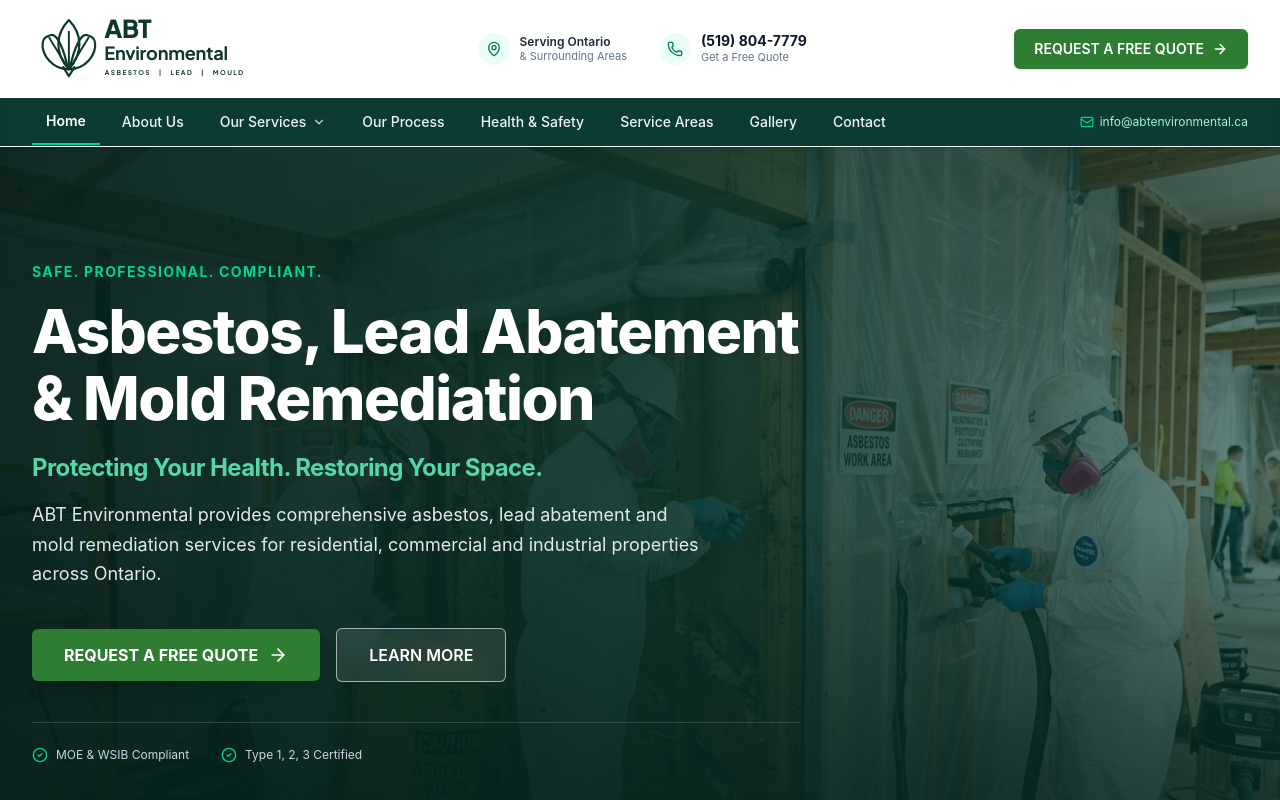
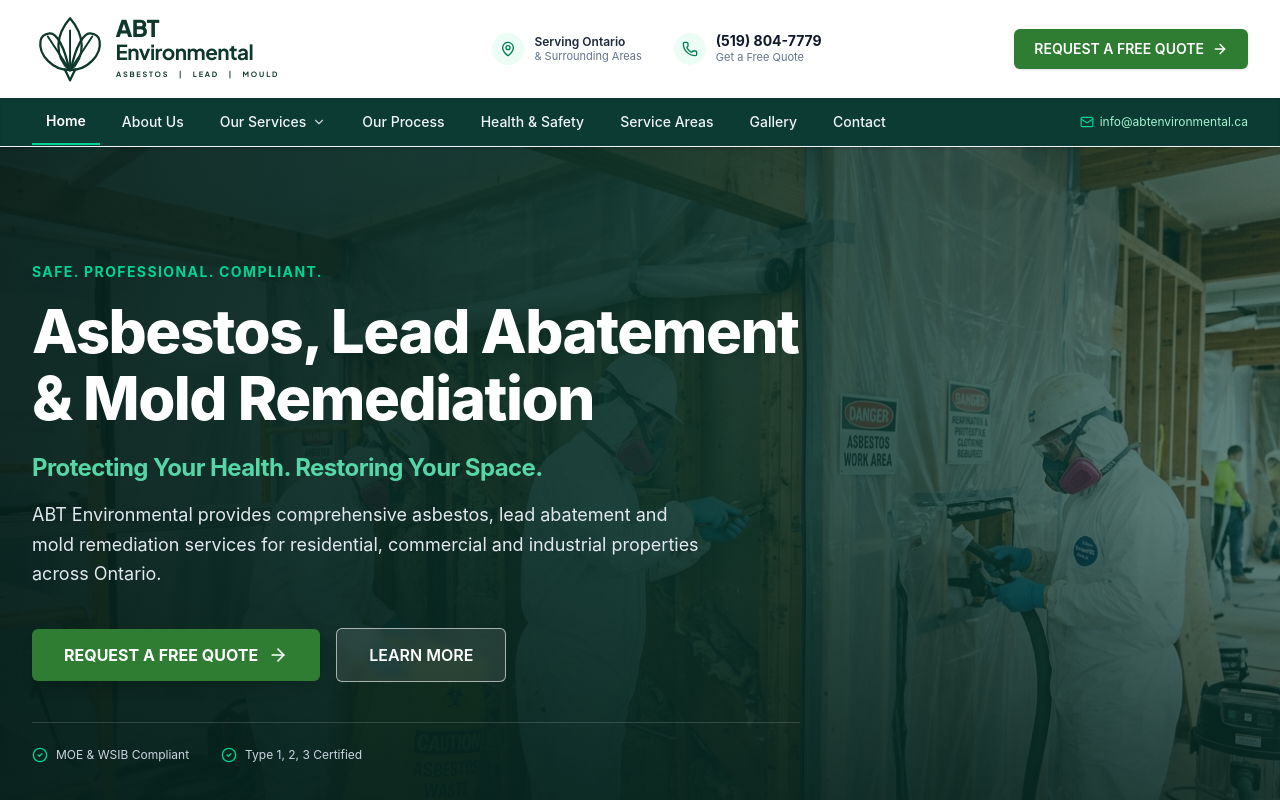
Before and after one commit to leobsilva03/ABT-Webapp, a React (Vite) app: page / in a window 1280 px wide. Shown: the top 800 px of the page. Built offline with nearby package versions, Linux system fonts and the light colour scheme.

Commit message:
feat: align logo to exact characteristics and size ratios of uploaded IMG_4645

```diff
--- a/src/components/AbtLogo.tsx
+++ b/src/components/AbtLogo.tsx
@@ -10,72 +10,71 @@ export const AbtLogo: React.FC<AbtLogoProps> = ({
   variant = 'light'
 }) => {
   const mainColor = variant === 'light' ? '#0f382c' : '#ffffff';
-  const subtitleColor = variant === 'light' ? '#0f382c' : '#ffffff';
 
   return (
     <svg
-      viewBox="0 0 1020 300"
+      viewBox="0 0 880 230"
       fill="none"
       xmlns="http://www.w3.org/2000/svg"
       className={`${className} select-none`}
       aria-label="ABT Environmental Logo"
     >
-      {/* Three Leaf Foliage Emblem matching uploaded IMG_4645 */}
-      <g id="abt-leaves" transform="translate(10, 0)">
+      {/* Three-Leaf Foliage Emblem matching IMG_4645 */}
+      <g id="abt-leaves" transform="translate(0, 0)">
         {/* Bottom Stem Chevron Notch */}
         <path
-          d="M 124 228 L 148 266 L 172 228"
+          d="M 108 182 L 125 218 L 142 182"
           stroke={mainColor}
-          strokeWidth="9.5"
+          strokeWidth="7.5"
           strokeLinecap="round"
           strokeLinejoin="round"
         />
 
         {/* Center Upright Leaf */}
         <path
-          d="M 148 26 C 92 84 84 162 148 238 C 212 162 204 84 148 26 Z"
+          d="M 125 14 C 78 68 70 138 125 186 C 180 138 172 68 125 14 Z"
           stroke={mainColor}
-          strokeWidth="9.5"
+          strokeWidth="7.5"
           strokeLinecap="round"
           strokeLinejoin="round"
         />
         {/* Center Leaf Vein */}
         <path
-          d="M 148 76 L 148 236"
+          d="M 125 54 L 125 184"
           stroke={mainColor}
-          strokeWidth="8.5"
+          strokeWidth="6.5"
           strokeLinecap="round"
         />
 
         {/* Left Outstretched Leaf */}
         <path
-          d="M 144 236 C 82 236 28 178 36 122 C 38 104 54 94 72 90 C 96 86 126 142 144 236 Z"
+          d="M 122 184 C 70 184 20 136 28 88 C 30 74 42 66 58 64 C 80 62 108 108 122 184 Z"
           stroke={mainColor}
-          strokeWidth="9.5"
+          strokeWidth="7.5"
           strokeLinecap="round"
           strokeLinejoin="round"
         />
         {/* Left Leaf Center Vein */}
         <path
-          d="M 64 102 L 140 226"
+          d="M 52 74 L 118 174"
           stroke={mainColor}
-          strokeWidth="8.5"
+          strokeWidth="6.5"
           strokeLinecap="round"
         />
 
         {/* Right Outstretched Leaf */}
         <path
-          d="M 152 236 C 214 236 268 178 260 122 C 258 104 242 94 224 90 C 200 86 170 142 152 236 Z"
+          d="M 128 184 C 180 184 230 136 222 88 C 220 74 208 66 192 64 C 170 62 142 108 128 184 Z"
           stroke={mainColor}
-          strokeWidth="9.5"
+          strokeWidth="7.5"
           strokeLinecap="round"
           strokeLinejoin="round"
         />
         {/* Right Leaf Center Vein */}
         <path
-          d="M 232 102 L 156 226"
+          d="M 198 74 L 132 174"
           stroke={mainColor}
-          strokeWidth="8.5"
+          strokeWidth="6.5"
           strokeLinecap="round"
         />
       </g>
@@ -84,9 +83,9 @@ export const AbtLogo: React.FC<AbtLogoProps> = ({
       <g fill={mainColor} style={{ fontFamily: "'Plus Jakarta Sans', system-ui, -apple-system, sans-serif" }}>
         {/* ABT */}
         <text
-          x="310"
-          y="102"
-          fontSize="106"
+          x="274"
+          y="74"
+          fontSize="76"
           fontWeight="800"
           letterSpacing="-0.02em"
         >
@@ -95,23 +94,22 @@ export const AbtLogo: React.FC<AbtLogoProps> = ({
 
         {/* Environmental */}
         <text
-          x="310"
-          y="198"
-          fontSize="78"
+          x="274"
+          y="152"
+          fontSize="68"
           fontWeight="700"
-          letterSpacing="-0.015em"
+          letterSpacing="-0.025em"
         >
           Environmental
         </text>
 
         {/* ASBESTOS | LEAD | MOULD */}
         <text
-          x="312"
-          y="262"
-          fontSize="28"
+          x="276"
+          y="208"
+          fontSize="24"
           fontWeight="700"
-          letterSpacing="0.22em"
-          fill={subtitleColor}
+          letterSpacing="0.25em"
         >
           ASBESTOS &nbsp;&nbsp;|&nbsp;&nbsp; LEAD &nbsp;&nbsp;|&nbsp;&nbsp; MOULD
         </text>
--- a/src/components/Footer.tsx
+++ b/src/components/Footer.tsx
@@ -33,7 +33,7 @@ export const Footer: React.FC<FooterProps> = ({
           {/* Col 1: Brand Info */}
           <div className="lg:col-span-2">
             <div className="mb-4">
-              <AbtLogo className="h-10 sm:h-12 w-auto max-w-[240px]" variant="dark" />
+              <AbtLogo className="h-11 sm:h-13 w-auto max-w-[280px]" variant="dark" />
             </div>
 
             <p className="text-xs sm:text-sm text-slate-400 leading-relaxed max-w-sm mb-4">
```
Also changed, not shown: public/images/abt-logo.svg, src/assets/images/abt-logo.svg.
